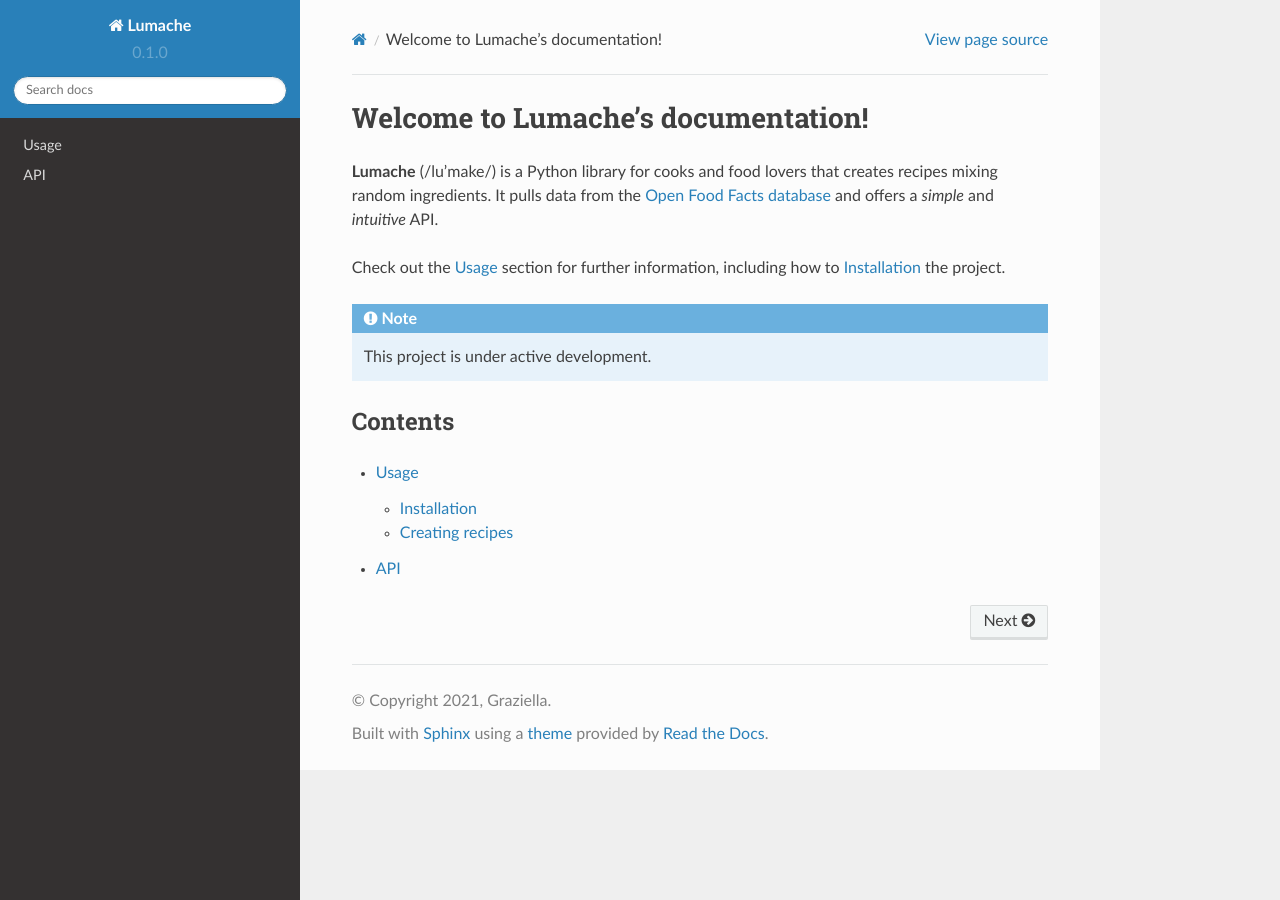
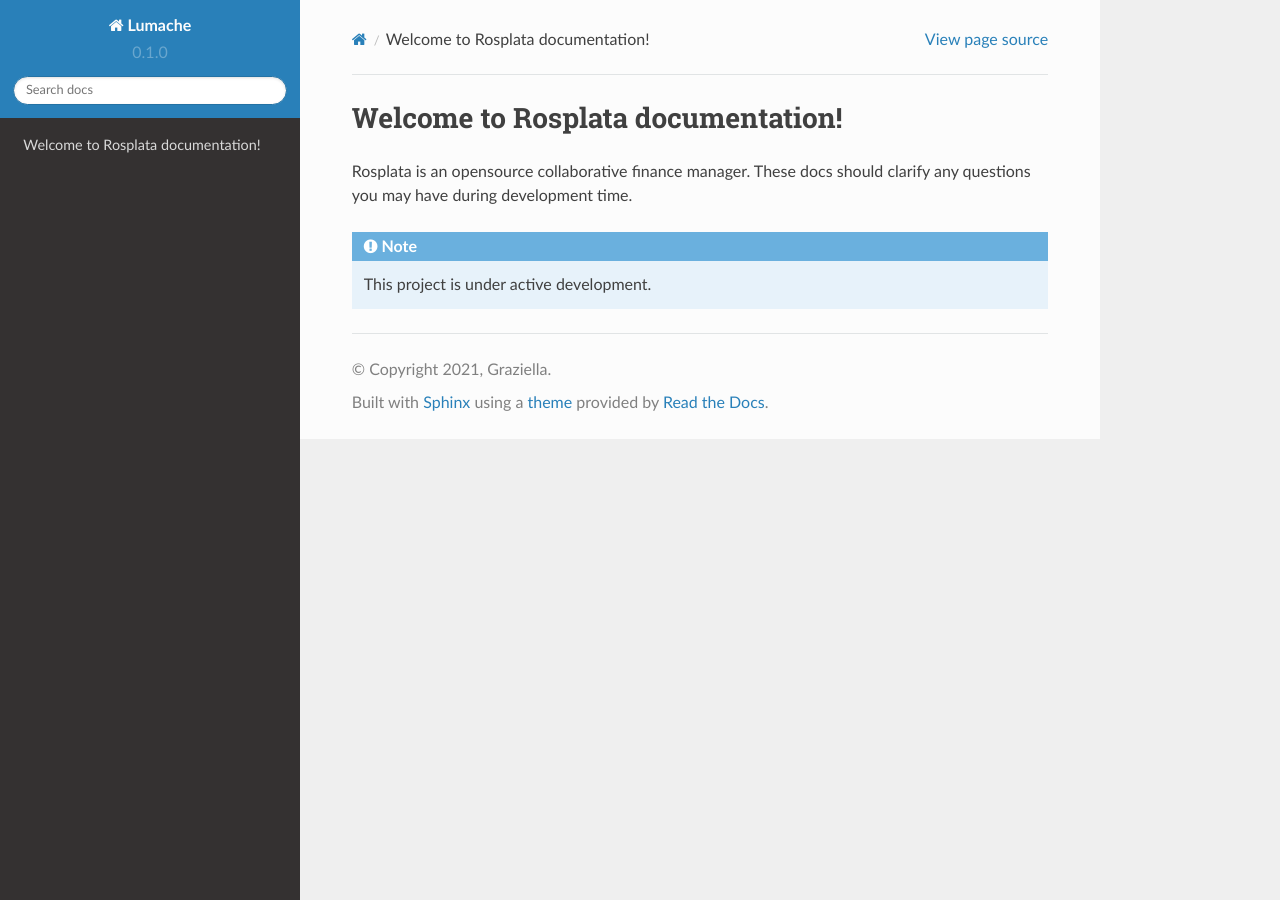
Before and after one commit to johnSamilin/rosplata-docs, a Sphinx documentation site: the page built from docs/source/index.rst, in a window 1280 px wide. Built offline with Sphinx 7.4.7 and the Read the Docs theme 2.0.0, drawn with Linux system fonts in a browser that asks for light colours.

Commit message:
Update index.rst

```diff
--- a/docs/source/index.rst
+++ b/docs/source/index.rst
@@ -1,22 +1,8 @@
-Welcome to Lumache's documentation!
+Welcome to Rosplata documentation!
 ===================================
 
-**Lumache** (/lu'make/) is a Python library for cooks and food lovers
-that creates recipes mixing random ingredients.
-It pulls data from the `Open Food Facts database <https://world.openfoodfacts.org/>`_
-and offers a *simple* and *intuitive* API.
-
-Check out the :doc:`usage` section for further information, including
-how to :ref:`installation` the project.
+Rosplata is an opensource collaborative finance manager. These docs should clarify any questions you may have during development time.
 
 .. note::
 
    This project is under active development.
-
-Contents
---------
-
-.. toctree::
-
-   usage
-   api
```
